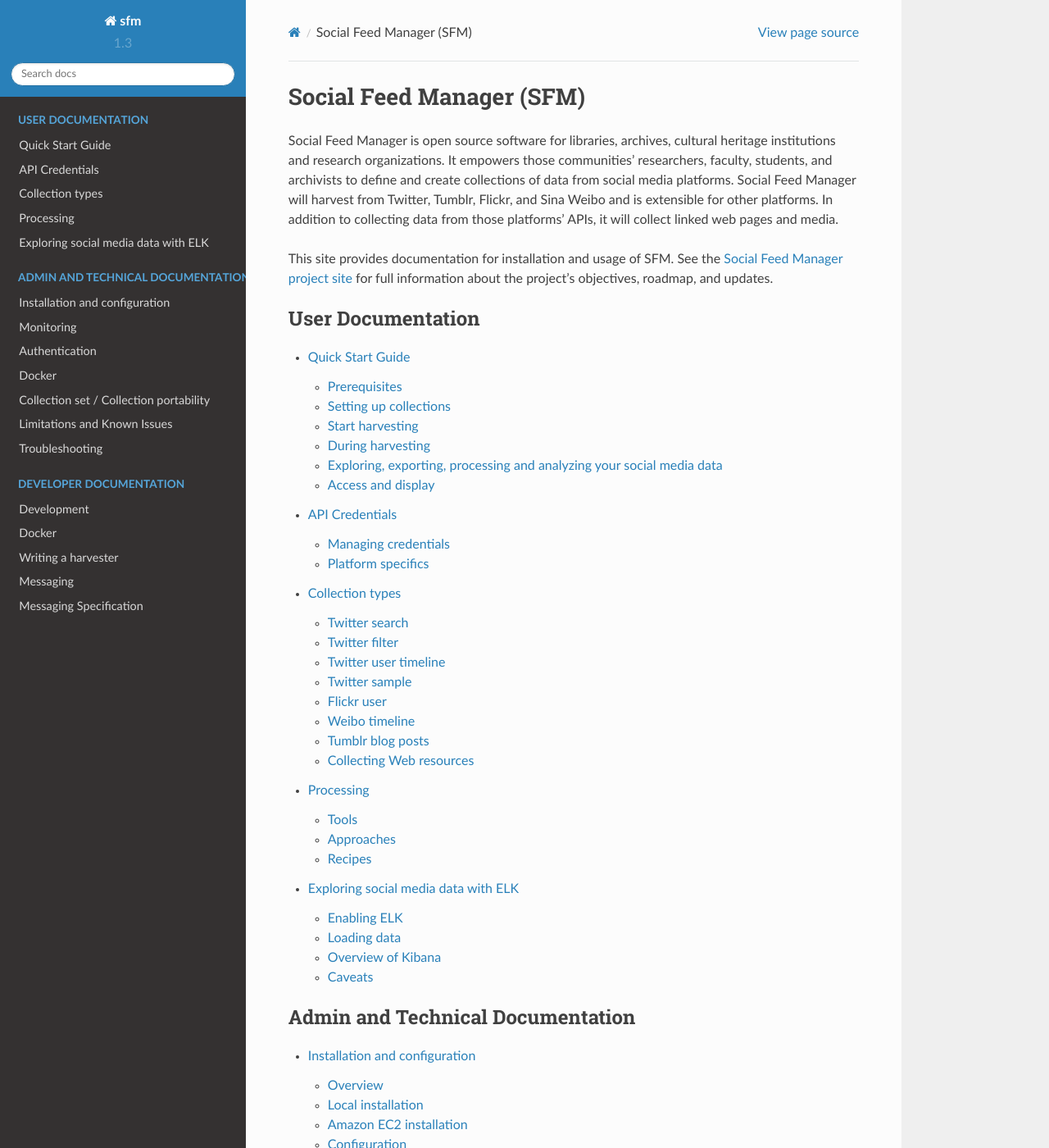
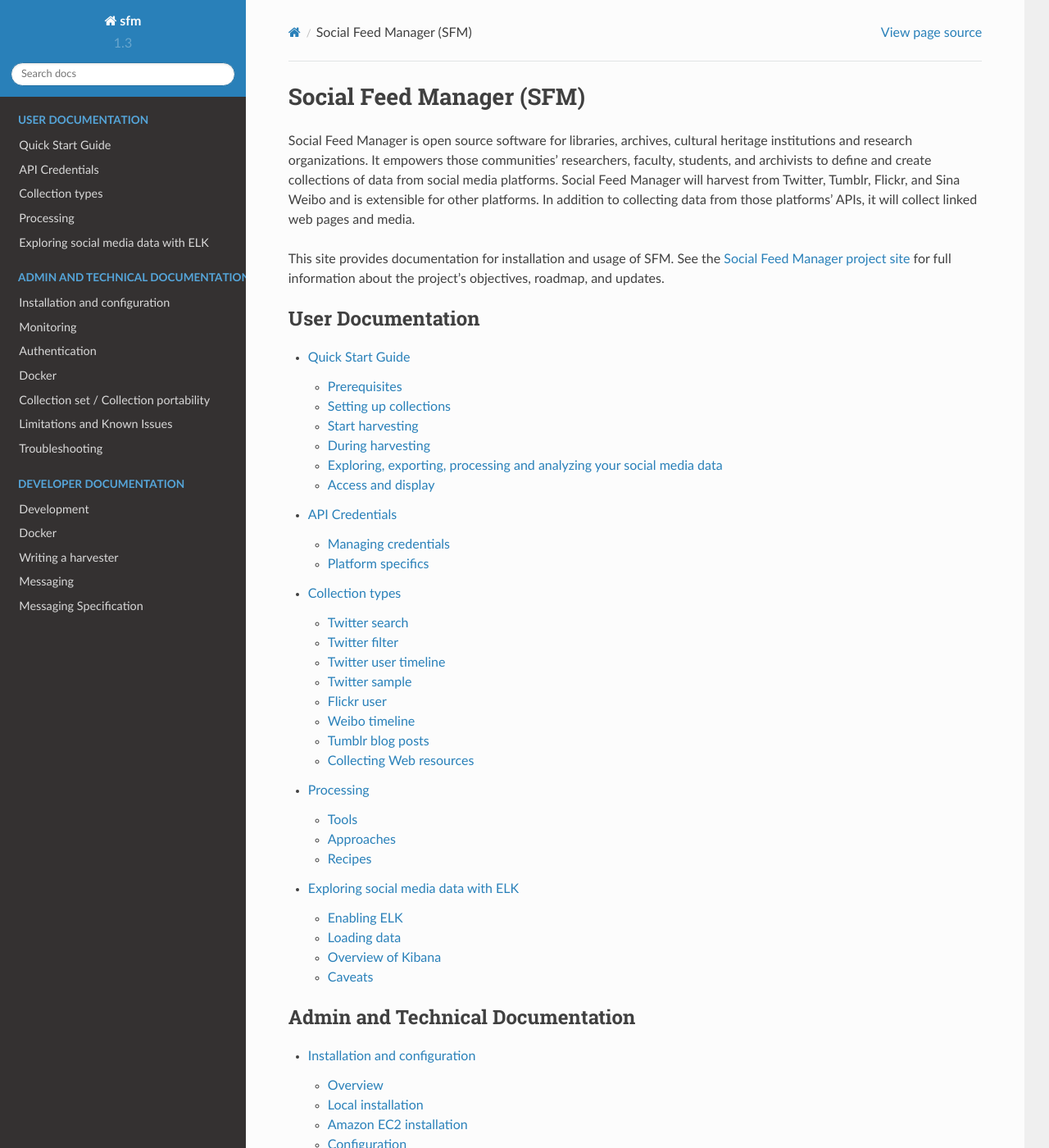
Before and after one commit to gwu-libraries/sfm-ui, a Sphinx documentation site: the page built from docs/index.rst, in a window 1280 px wide and 1400 px high. Shown: the whole window at 82% size. Built offline with Sphinx 7.4.7 and the Read the Docs theme 2.0.0, drawn with Linux system fonts in a browser that asks for light colours.

Commit message:
Fixed tables to allow for responsive tables rather than non-wrapping, fixed-width tables. See example here: https://github.com/naturalis/nba-docs/blob/master/conf.py

```diff
--- /dev/null
+++ b/docs/_static/theme_overrides.css
@@ -0,0 +1,8 @@
+.wy-nav-content {
+  max-width: 950px;
+}
+
+.wy-table-responsive table td,
+.wy-table-responsive table th {
+  white-space: initial;
+}
--- a/docs/conf.py
+++ b/docs/conf.py
@@ -105,10 +105,29 @@
 
 
 # -- Options for HTML output ----------------------------------------------
+on_rtd = os.environ.get('READTHEDOCS', None) == 'True'
+
+if not on_rtd:  # only import and set the theme if we're building docs locally
+    import sphinx_rtd_theme
+    html_theme = 'sphinx_rtd_theme'
+    html_theme_path = [sphinx_rtd_theme.get_html_theme_path()]
+    # Override default css to get a larger width for local build
+    def setup(app):
+        #app.add_javascript("custom.js")
+        app.add_stylesheet('theme_overrides.css')
+else:
+    # Override default css to get a larger width for ReadTheDoc build
+    html_context = {
+        'css_files': [
+            'https://media.readthedocs.org/css/sphinx_rtd_theme.css',
+            'https://media.readthedocs.org/css/readthedocs-doc-embed.css',
+            '_static/theme_overrides.css',
+        ],
+}
 
 # The theme to use for HTML and HTML Help pages.  See the documentation for
 # a list of builtin themes.
-html_theme = 'sphinx_rtd_theme'
+# html_theme = 'sphinx_rtd_theme'
 
 # Theme options are theme-specific and customize the look and feel of a theme
 # further.  For a list of options available for each theme, see the
```
